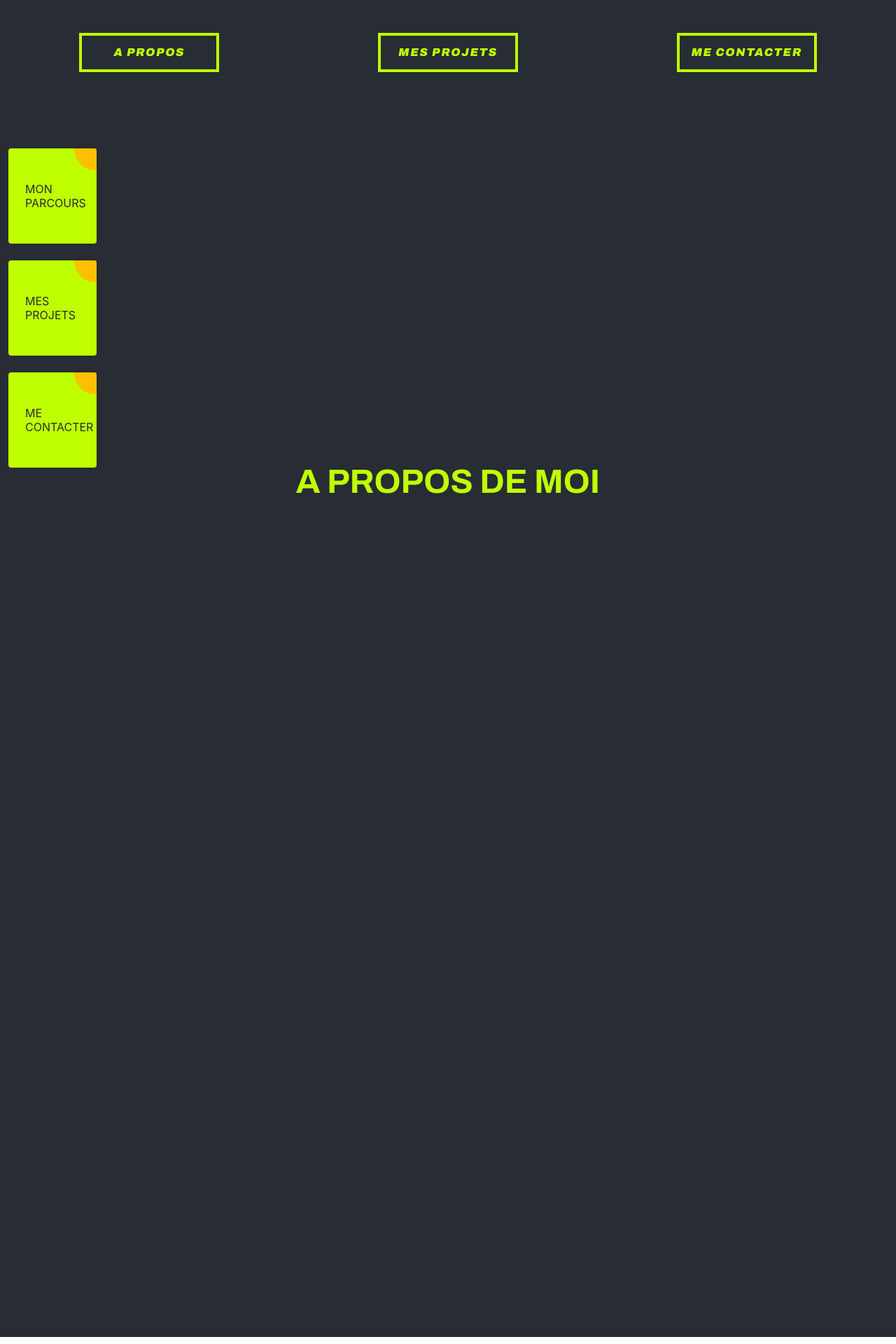
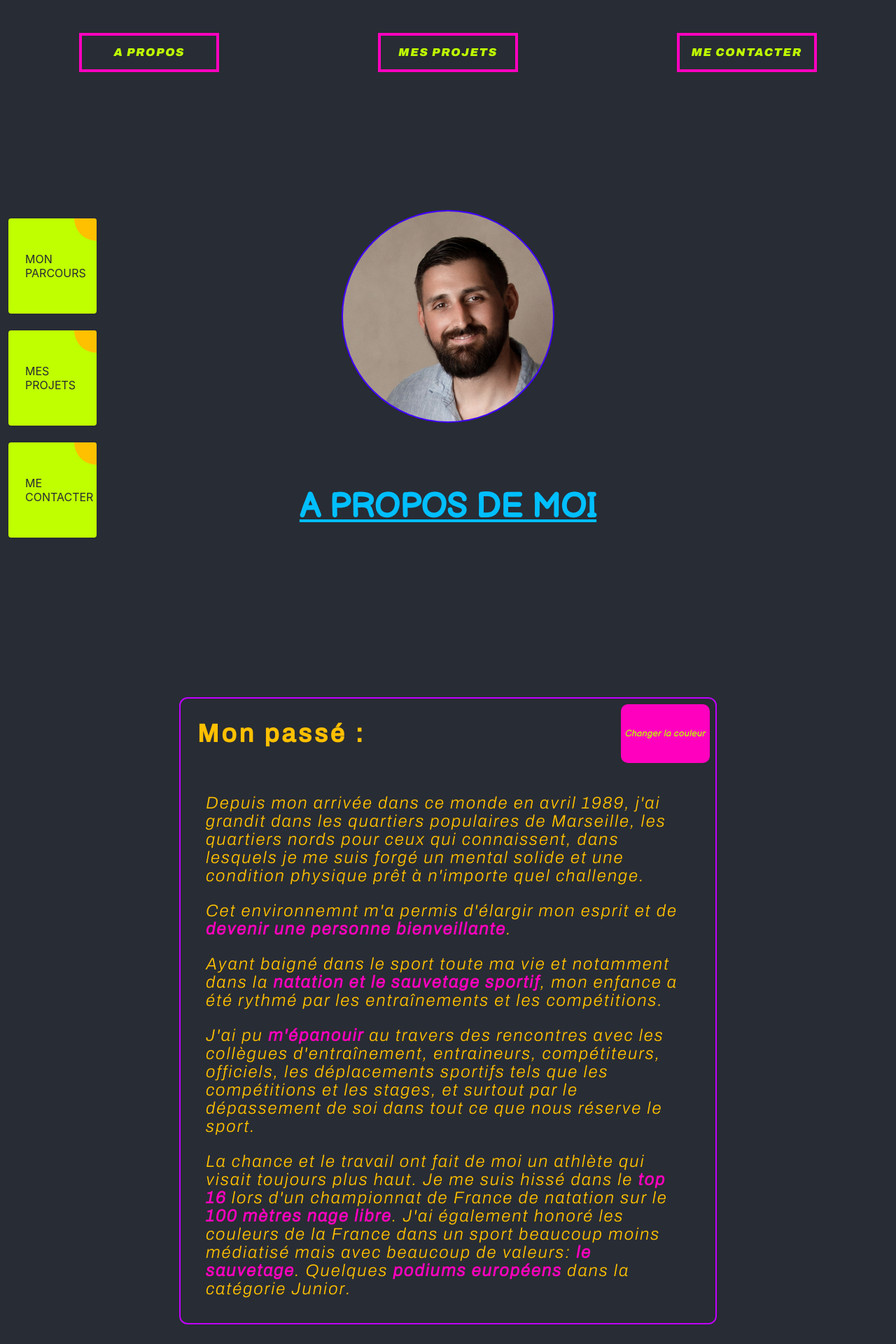
Before and after one commit to florent-augier/my-portfolio, a React (Create React App) app: page /about in a window 1280 px wide. Shown: the top 1920 px of the page at 70% size. Built offline with nearby package versions, Linux system fonts and the light colour scheme.

Commit message:
Feat(About): add style, content, toggle theme

```diff
--- a/src/App.css
+++ b/src/App.css
@@ -67,6 +67,9 @@
 
 html {
   min-height: 100vh;
+}
+body {
+  min-height: 100vh;
   background-color: var(--dark);
 }
 
--- a/src/components/Navbar.css
+++ b/src/components/Navbar.css
@@ -2,6 +2,7 @@ nav {
   background-color: var(--dark);
   height: 150px;
   color: var(--citrus);
+  margin-bottom: 150px;
 }
 nav ul {
   display: flex;
@@ -16,7 +17,7 @@ nav ul {
 nav ul li {
   width: 12em;
   height: 3em;
-  border: 0.3em solid var(--citrus);
+  border: 0.3em solid var(--pink);
   text-align: center;
   line-height: 3em;
   text-transform: uppercase;
@@ -30,14 +31,14 @@ nav ul li {
 }
 
 nav ul li:hover {
-  color: #282c34;
+  color: var(--pink);
 }
 
 nav ul li span {
   position: absolute;
   width: 25%;
   height: 100%;
-  background-color: var(--citrus);
+  background-color: var(--blue);
   transform: translateY(150%);
   border-radius: 50%;
   left: calc((var(--n) - 1) * 25%);
--- a/src/components/Sidebar.css
+++ b/src/components/Sidebar.css
@@ -8,6 +8,7 @@
   display: flex;
   flex-direction: column;
   justify-content: space-around;
+  float: left;
 }
 
 .buttonSidebar {
--- a/src/components/Sidebar.js
+++ b/src/components/Sidebar.js
@@ -1,20 +1,37 @@
 import React from "react";
 import "./Sidebar.css";
 
+import { useHistory } from "react-router-dom";
+
 export default function Sidebar() {
+  let history = useHistory();
+
+  const goToAbout = () => {
+    history.push("/about");
+    window.scrollTo(0, 0);
+  };
+  const goToContact = () => {
+    history.push("/contact");
+    window.scrollTo(0, 0);
+  };
+  const goToProjects = () => {
+    history.push("/projects");
+    window.scrollTo(0, 0);
+  };
+
   return (
     <div className="wrapperSidebar">
-      <div className="buttonSidebar">
+      <div className="buttonSidebar" onClick={() => goToAbout()}>
         <p>MON PARCOURS</p>
         <div className="corner">
           <div className="arrow"></div>
         </div>
       </div>
-      <div className="buttonSidebar">
+      <div className="buttonSidebar" onClick={() => goToProjects()}>
         <p>MES PROJETS</p>
         <div className="corner"></div>
       </div>
-      <div className="buttonSidebar">
+      <div className="buttonSidebar" onClick={() => goToContact()}>
         <p>ME CONTACTER</p>
         <div className="corner"></div>
       </div>
--- a/src/screens/About.js
+++ b/src/screens/About.js
@@ -1,10 +1,130 @@
-import React from "react";
+import React, { useRef, useState } from "react";
 import "./Screen.css";
 
 export default function About() {
+  const pastRef = useRef(null);
+  const presentRef = useRef(null);
+  const futureRef = useRef(null);
+
+  const [pastIsClicked, setPastIsClicked] = useState(false);
+  const [presentIsClicked, setPresentIsClicked] = useState(false);
+  const [futureIsClicked, setFutureIsClicked] = useState(false);
+
+  const toggleColorTheme = (ref) => {
+    // let firstChild = ref.current.children[0]; // Le premier élément de la section comporte le titre
+    // let secondChild = ref.current.children[1]; // Le second élément de la section comporte le body
+
+    if (ref === pastRef) {
+      if (!pastIsClicked) {
+        ref.current.style.backgroundColor = `var(--orange)`; // Change la couleur de fond de la section
+        ref.current.style.color = `var(--dark)`; // Change la couleur du texte
+      } else {
+        ref.current.style.backgroundColor = `var(--dark)`; // Réinitialise la couleur de fond de la section
+        ref.current.style.color = `var(--orange)`; // Réinitialise la couleur du texte
+      }
+      setPastIsClicked(!pastIsClicked);
+    } else if (ref === presentRef) {
+      if (!presentIsClicked) {
+        ref.current.style.backgroundColor = `var(--orange)`; // Change la couleur de fond de la section
+        ref.current.style.color = `var(--dark)`; // Change la couleur du texte
+      } else {
+        ref.current.style.backgroundColor = `var(--dark)`; // Réinitialise la couleur de fond de la section
+        ref.current.style.color = `var(--orange)`; // Réinitialise la couleur du texte
+      }
+      setPresentIsClicked(!presentIsClicked);
+    } else if (ref === futureRef) {
+      if (!futureIsClicked) {
+        ref.current.style.backgroundColor = `var(--orange)`; // Change la couleur de fond de la section
+        ref.current.style.color = `var(--dark)`; // Change la couleur du texte
+      } else {
+        ref.current.style.backgroundColor = `var(--dark)`; // Réinitialise la couleur de fond de la section
+        ref.current.style.color = `var(--orange)`; // Réinitialise la couleur du texte
+      }
+      setFutureIsClicked(!futureIsClicked);
+    }
+  };
+
   return (
     <div className="bodyScreen">
+      <div className="avatarContainer">
+        <div className="avatar"></div>
+      </div>
+
       <h1 className="headerScreen">A PROPOS DE MOI</h1>
+      <div className="sectionScreen" ref={pastRef}>
+        <div className="headerSectionScreen">
+          <h2>Mon passé :</h2>
+          <button
+            className="buttonSection"
+            onClick={() => toggleColorTheme(pastRef)}
+          >
+            Changer la couleur
+          </button>
+        </div>
+        <div className="bodySectionScreen">
+          <p>
+            Depuis mon arrivée dans ce monde en avril 1989, j'ai grandit dans
+            les quartiers populaires de Marseille, les quartiers nords pour ceux
+            qui connaissent, dans lesquels je me suis forgé un mental solide et
+            une condition physique prêt à n'importe quel challenge.
+          </p>
+          <p>
+            Cet environnemnt m'a permis d'élargir mon esprit et de{" "}
+            <b className="textBold">devenir une personne bienveillante</b>.
+          </p>
+          <p>
+            Ayant baigné dans le sport toute ma vie et notamment dans la
+            <b className="textBold"> natation et le sauvetage sportif</b>, mon
+            enfance a été rythmé par les entraînements et les compétitions.
+          </p>
+          <p>
+            J'ai pu <b className="textBold">m'épanouir</b> au travers des
+            rencontres avec les collègues d'entraînement, entraineurs,
+            compétiteurs, officiels, les déplacements sportifs tels que les
+            compétitions et les stages, et surtout par le dépassement de soi
+            dans tout ce que nous réserve le sport.
+          </p>
+          <p>
+            La chance et le travail ont fait de moi un athlète qui visait
+            toujours plus haut. Je me suis hissé dans le{" "}
+            <b className="textBold">top 16</b> lors d'un championnat de France
+            de natation sur le <b className="textBold">100 mètres nage libre</b>
+            . J'ai également honoré les couleurs de la France dans un sport
+            beaucoup moins médiatisé mais avec beaucoup de valeurs:
+            <b className="textBold"> le sauvetage</b>. Quelques{" "}
+            <b className="textBold">podiums européens</b> dans la catégorie
+            Junior.
+          </p>
+        </div>
+      </div>
+
+      {/* Section présent */}
+      <div className="sectionScreen" ref={presentRef}>
+        <div className="headerSectionScreen">
+          <h2>Mon passé :</h2>
+          <button
+            className="buttonSection"
+            onClick={() => toggleColorTheme(presentRef)}
+          >
+            Changer la couleur
+          </button>
+        </div>
+        <div className="bodySectionScreen"></div>
+      </div>
+
+      {/* Section future */}
+      <div className="sectionScreen" ref={futureRef}>
+        <div className="headerSectionScreen">
+          <h2>Mon avenir :</h2>
+          <button
+            className="buttonSection"
+            onClick={() => toggleColorTheme(futureRef)}
+          >
+            Changer la couleur
+          </button>
+        </div>
+        <div className="bodySectionScreen"></div>
+      </div>
     </div>
   );
 }
--- a/src/screens/Screen.css
+++ b/src/screens/Screen.css
@@ -1,19 +1,72 @@
 .bodyScreen {
   min-height: 100vw;
   color: var(--citrus);
+  width: 60%;
+  margin: auto;
+}
+
+.avatarContainer {
   display: flex;
   justify-content: center;
-  width: 80%;
-  margin: auto;
-  top: 50;
+  align-items: center;
+}
+.avatar {
+  background-image: url("./../images/florent.jpg");
+  height: 300px;
+  width: 300px;
+  background-repeat: no-repeat;
+  background-size: cover;
+  background-position-y: center;
+  border-radius: 50%;
+  border: 2px solid var(--blue);
+  margin-bottom: 60px;
 }
 
 .headerScreen {
-  font-family: "Archivo-700";
+  font-family: "BalsamiqSans-regular";
   font-size: 48px;
   height: 150px;
+  text-align: center;
+  color: var(--electric);
+  text-decoration: underline;
 }
 
+.sectionScreen {
+  margin: auto;
+  border: 2px solid var(--violet);
+  border-radius: 12px;
+  color: var(--orange);
+  letter-spacing: 4px;
+  font-size: 24px;
+  margin-top: 150px;
+}
+.headerSectionScreen {
+  display: flex;
+  justify-content: space-between;
+  font-family: "Archivo-500";
+  margin-left: 24px;
+}
+
+.buttonSection {
+  text-decoration: none;
+  margin: 6px;
+  background-color: var(--pink);
+  border-radius: 12px;
+  font-family: "BalsamiqSans-italic";
+  color: var(--citrus);
+  border: 2px solid var(--dark);
+}
+
+.bodySectionScreen {
+  margin: 36px;
+  font-family: "Archivo-300italic";
+  letter-spacing: 2px;
+}
+
+.textBold {
+  color: var(--pink);
+  font-weight: bolder;
+}
 @media (max-width: 600px) {
   .headerScreen {
     font-size: 18px;
```
Also changed, not shown: src/images/florent.jpg (added).
